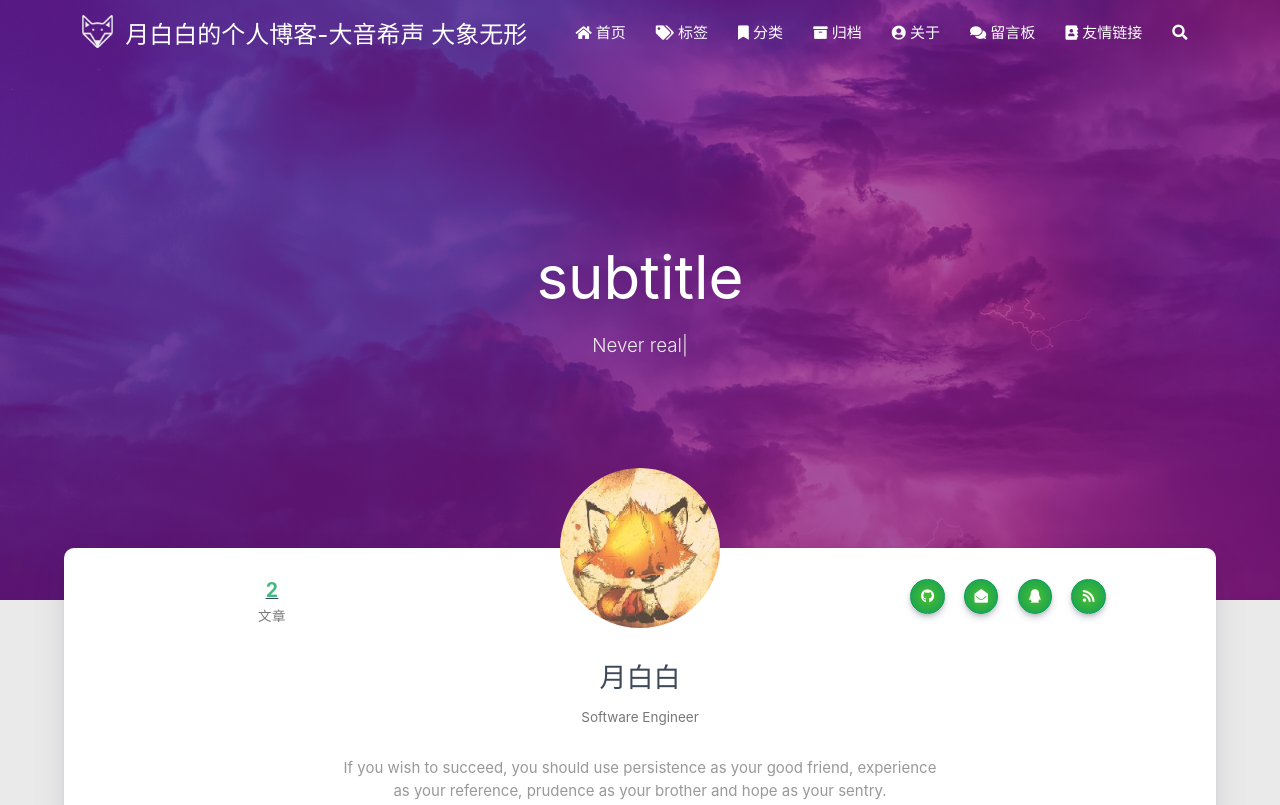
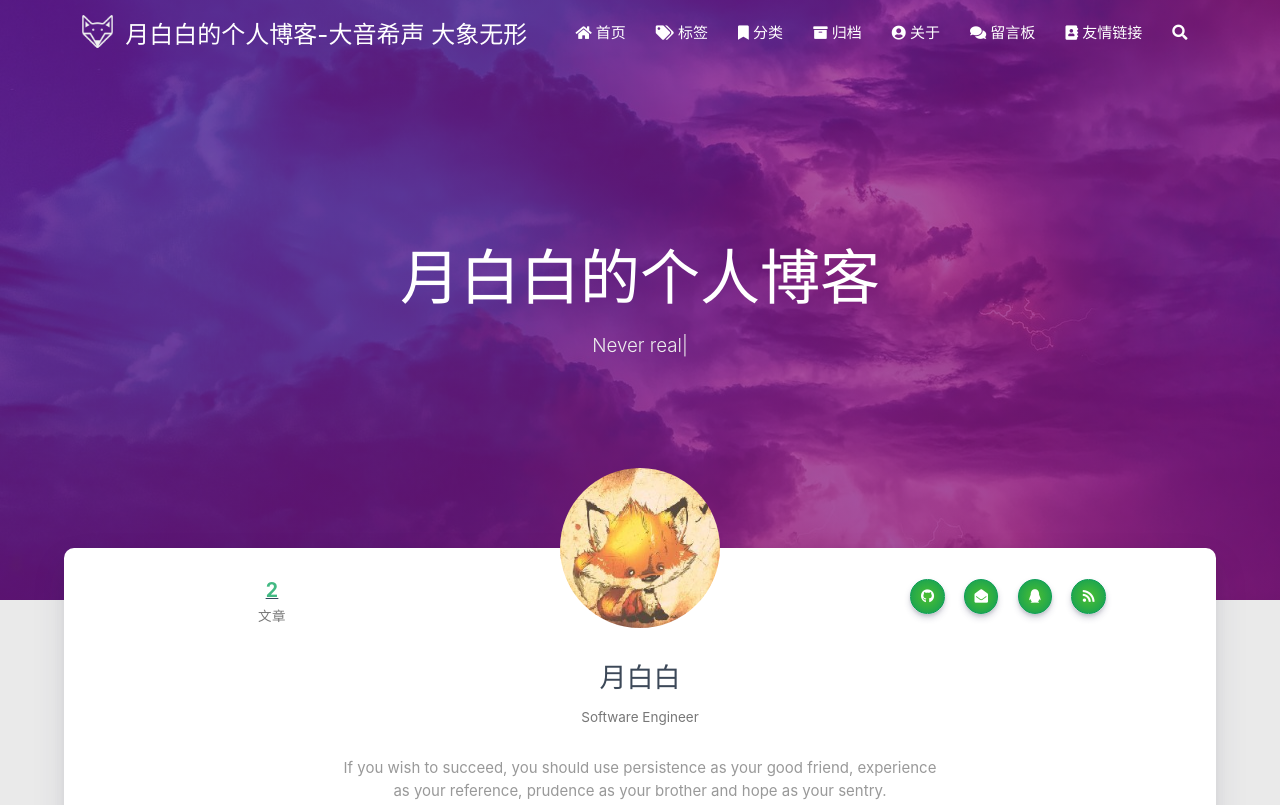
Before and after one commit to DreamCarCF/cfv, a plain HTML site: page about/index.html in a window 1280 px wide. Shown: the top 805 px of the page. Drawn offline with nearby package versions, Linux system fonts and the light colour scheme; some packages are replaced by stand-ins of ours; no server answers; a script that the page names is missing.

Commit message:
Site updated: 2022-12-21 05:22:38

```diff
--- a/about/index.html
+++ b/about/index.html
@@ -320,7 +320,7 @@
         <div class="brand">
             <div class="title center-align">
 
-                    subtitle
+                月白白的个人博客
 
             </div>
 
```
Also changed, not shown: archives/2022/12/index.html (+1 -1 lines), archives/2022/index.html (+1 -1 lines), archives/index.html (+1 -1 lines), categories/index.html (+1 -1 lines), contact/index.html (+1 -1 lines), friends/index.html (+1 -1 lines), index.html (+1 -1 lines), tags/index.html (+1 -1 lines).
